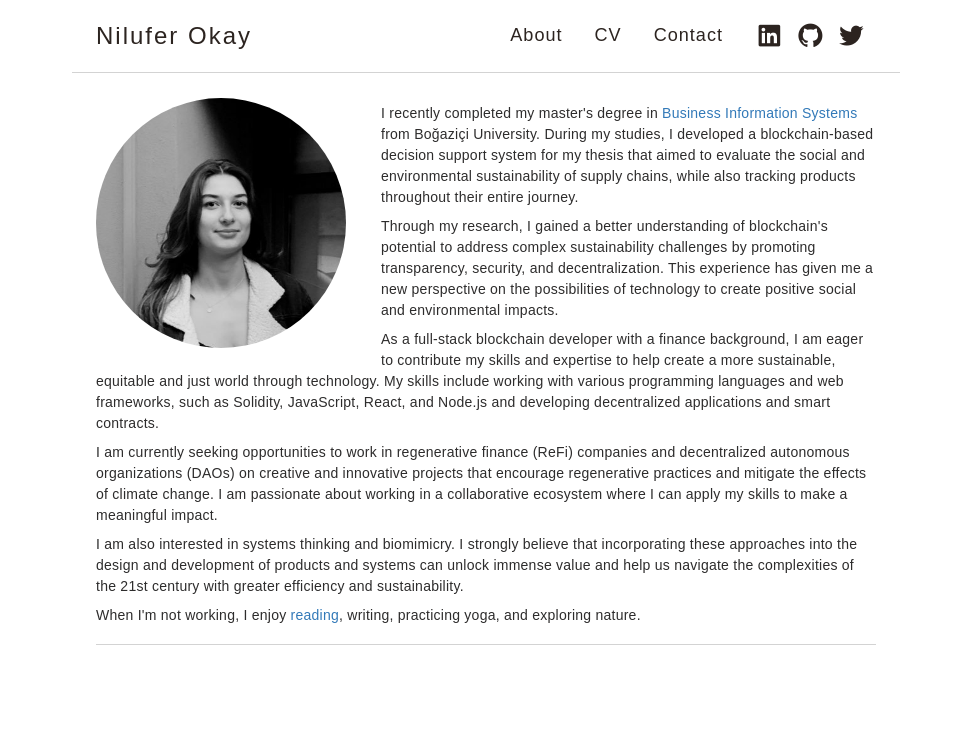
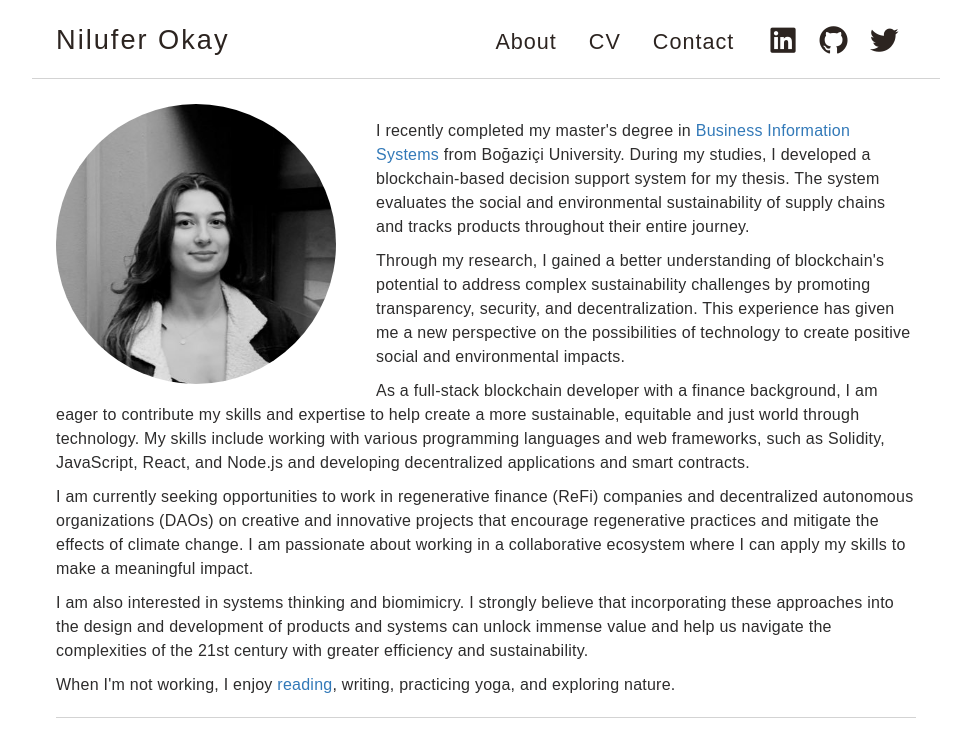
Before and after one commit to niluferokay/niluferokay.github.io, a React (Vite) app: page / in a window 1280 px wide. Shown: the top 732 px of the page, without its empty margins (154-1125 px from the left). Built offline with nearby package versions, Linux system fonts and the light colour scheme; a web font is replaced by a local one.

Commit message:
last commit

```diff
--- a/src/App.jsx
+++ b/src/App.jsx
@@ -80,7 +80,7 @@ function App() {
           <img src="profile.jpg" alt="" className="home__img" />
         </div>
         <div className="home__description">
-            <p className='home__para'>I recently completed my master's degree in <a className='para__link' href="http://bis.boun.edu.tr/"  target="_blank">Business Information Systems</a> from Boğaziçi University. During my studies, I developed a blockchain-based decision support system for my thesis that aimed to evaluate the social and environmental sustainability of supply chains, while also tracking products throughout their entire journey.</p>
+            <p className='home__para'>I recently completed my master's degree in <a className='para__link' href="http://bis.boun.edu.tr/"  target="_blank">Business Information Systems</a> from Boğaziçi University. During my studies, I developed a blockchain-based decision support system for my thesis. The system evaluates the social and environmental sustainability of supply chains and tracks products throughout their entire journey.</p>
             <p className='home__para'>Through my research, I gained a better understanding of blockchain's potential to address complex sustainability challenges by promoting transparency, security, and decentralization. This experience has given me a new perspective on the possibilities of technology to create positive social and environmental impacts.
             </p>
             <p className='home__para'>As a full-stack blockchain developer with a finance background, I am eager to contribute my skills and expertise to help create a more sustainable, equitable and just world through technology. My skills include working with various programming languages and web frameworks, such as Solidity, JavaScript, React, and Node.js and developing decentralized applications and smart contracts.</p>
--- a/src/App.scss
+++ b/src/App.scss
@@ -1,7 +1,7 @@
 /*=============== VARIABLES CSS
 ===============*/
 :root {
-  --header-height: 4.5rem;
+  --header-height: 4.9rem;
   line-height: 1.5;
   font-synthesis: none;
   text-rendering: optimizeLegibility;
@@ -44,7 +44,7 @@ img {
 }
 
 .container {
-  max-width: 780px;
+  max-width: 860px;
   padding-inline: 1.5rem;
   margin: 0 auto;
 }
@@ -92,11 +92,12 @@ img {
 
 .nav__title{
   font-style: var(--text-font);
-  font-size: 1.5rem;
+  font-size: 1.7rem;
   font-weight: var(--title-weight);
   // text-transform: uppercase;
   letter-spacing: 2px;
   transition: var(--transition-color);
+  margin-top: 0.2rem;
   &:hover{
     color:var(--hover-color);
   }
@@ -110,19 +111,19 @@ img {
 }
 
 .nav__item__icon{
-  margin-right: -1.3rem;
-  margin-top: 0.2rem;
+  margin-right: -1rem;
+  margin-top: 0.5rem;
 }
 
 .nav__item{
-  margin-top: 0.7rem;
+  margin-top: 1.2rem;
 }
 
 .nav__link,
 .nav__link__icon{
   color: var(--nav-color);
   font-weight: var(--title-weight);
-  font-size: 1.13rem;
+  font-size: 1.35rem;
   letter-spacing: 1px;
   transition: var(--transition-color);
   cursor: pointer;
@@ -132,7 +133,7 @@ img {
 }
 
 .nav__link__icon{
-  font-size: 1.8rem;
+  font-size: 2.1rem;
 }
 
 
@@ -145,27 +146,27 @@ img {
 
 .photo{
   float: left;
-  padding: 25px 35px 8px 0;
+  padding: 25px 40px 10px 0;
 }
 
 .home__img{
   border-radius: 50%;;
-  width: 250px;
+  width: 280px;
 }
 
 .home__description{
   color: var(--text-color);
   text-align: left;
-  padding-top: 30px;
+  padding-top: 40px;
   padding-bottom: 10px;
-  font-size: 14px;
+  font-size: 16px;
   letter-spacing: 0.25px;
   font-weight: var(--text-weight);
   border-bottom: 0.1px solid lightgray;
 }
 
 .home__para{
-  margin-bottom: 8px;
+  margin-bottom: 10px;
 }
 
 .para__link{
@@ -195,12 +196,12 @@ img {
   }
 
   .nav__title{
-    font-size: 1.55rem;
+    font-size: 1.6rem;
     letter-spacing: 1px;
     }
 
   .nav__link{
-    font-size: 1.3rem;
+    font-size: 1.35rem;
   }
 
   .nav__menu__list{
@@ -216,8 +217,8 @@ img {
   }
 
   .nav__link__icon {
-    margin-right: 1.5rem;
-    font-size: 2rem;
+    margin-right: 1.8rem;
+    font-size: 2.4rem;
   }
 
   .home{
```
